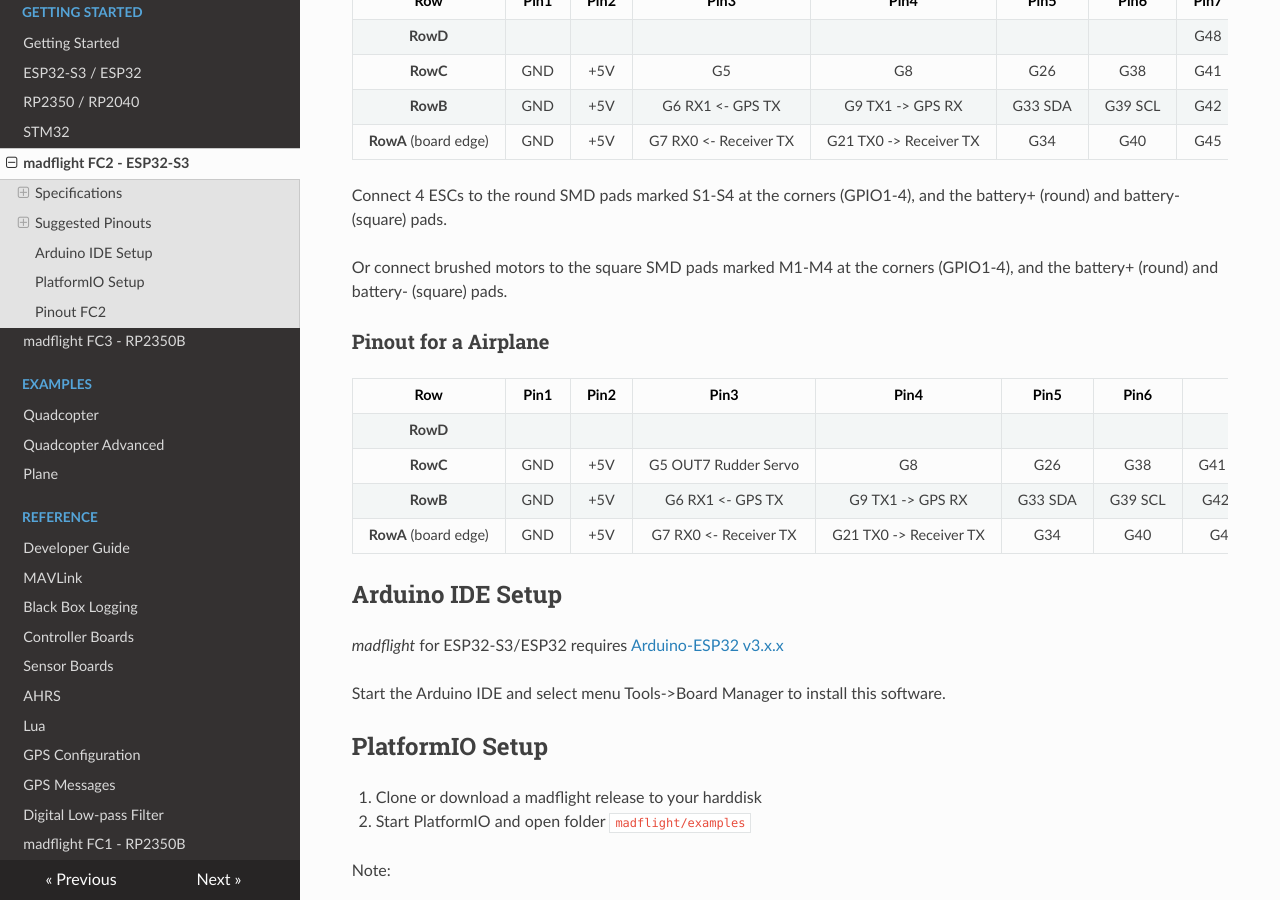
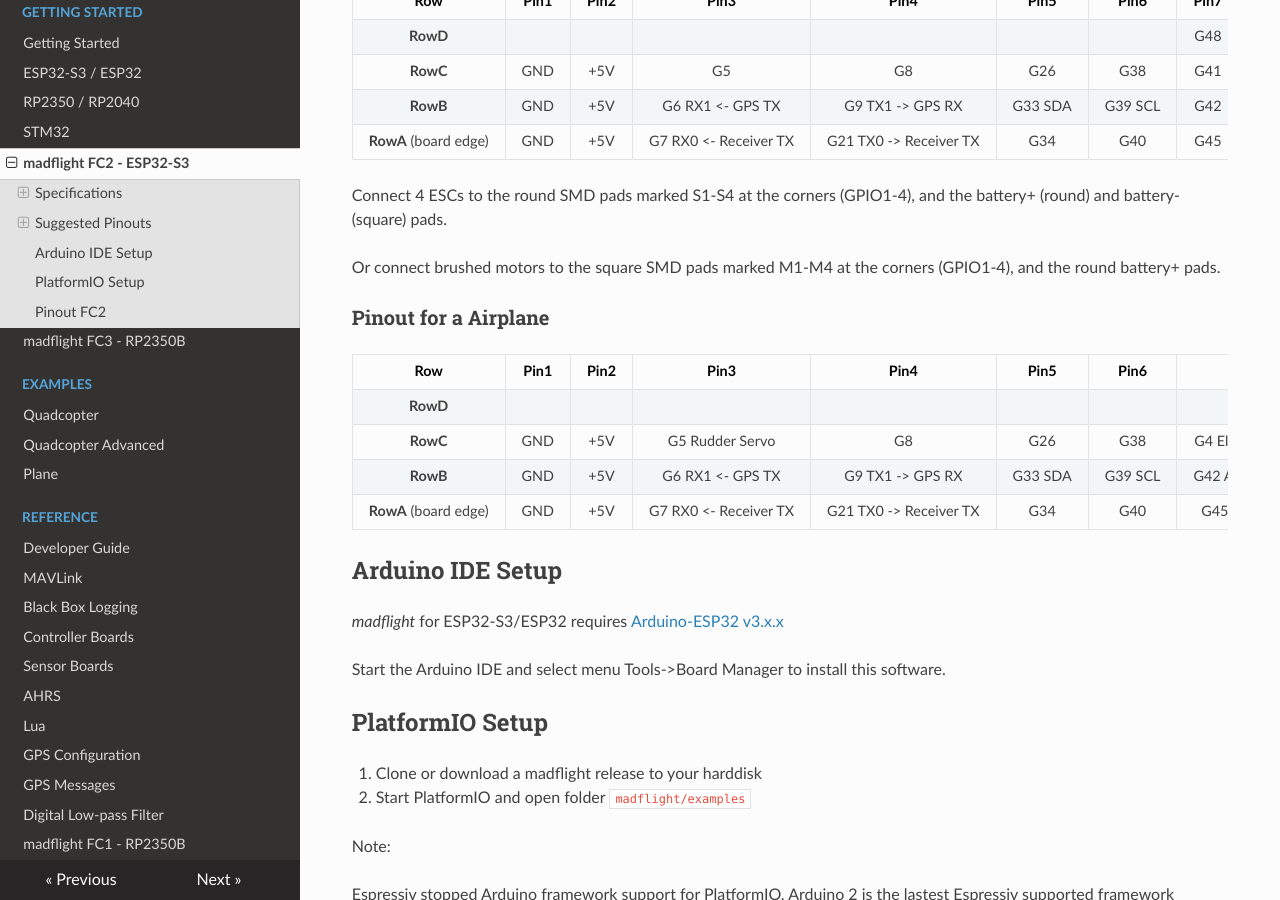
Before and after one commit to qqqlab/madflight-docs, an MkDocs documentation site: the page built from docs/Board-ESP-FC2.md, in a window 1280 px wide and 900 px high, scrolled down 1536 px. Built offline with MkDocs 1.6.1, drawn with Linux system fonts in a browser that asks for light colours; nearby versions of some CDN libraries.

Commit message:
Update Board-ESP-FC2.md

```diff
--- a/docs/Board-ESP-FC2.md
+++ b/docs/Board-ESP-FC2.md
@@ -55,16 +55,16 @@
 
 Connect 4 ESCs to the round SMD pads marked S1-S4 at the corners (GPIO1-4), and the battery+ (round) and battery- (square) pads.
 
-Or connect brushed motors to the square SMD pads marked M1-M4 at the corners (GPIO1-4), and the battery+ (round) and battery- (square) pads.
+Or connect brushed motors to the square SMD pads marked M1-M4 at the corners (GPIO1-4), and the round battery+ pads.
 
 ### Pinout for a Airplane
 
 | Row | Pin1 | Pin2 | Pin3 | Pin4 | Pin5 | Pin6 | Pin7 | Pin8 | Pin9 |
 |:-:|:-:|:-:|:-:|:-:|:-:|:-:|:-:|:-:|:-:|
 |**RowD**| | | | | | |G48|G47|G46|
-|**RowC**|GND|+5V|G5 OUT7 Rudder Servo|G8|G26|G38|G41 OUT6 Elevator Servo|+5V|GND|
-|**RowB**|GND|+5V|G6 RX1 <- GPS TX|G9 TX1 -> GPS RX|G33 SDA|G39 SCL|G42 OUT5 Aileron Servo|+5V|GND|
-|**RowA** (board edge)|GND|+5V|G7 RX0 <- Receiver TX|G21 TX0 -> Receiver TX|G34|G40|G45 OUT4 Motor ESC|+5V|GND|
+|**RowC**|GND|+5V|G5 Rudder Servo|G8|G26|G38|G4 Elevator Servo|+5V|GND|
+|**RowB**|GND|+5V|G6 RX1 <- GPS TX|G9 TX1 -> GPS RX|G33 SDA|G39 SCL|G42 Aileron Servo|+5V|GND|
+|**RowA** (board edge)|GND|+5V|G7 RX0 <- Receiver TX|G21 TX0 -> Receiver TX|G34|G40|G45 Motor ESC|+5V|GND|
 
 ## Arduino IDE Setup
 
```
